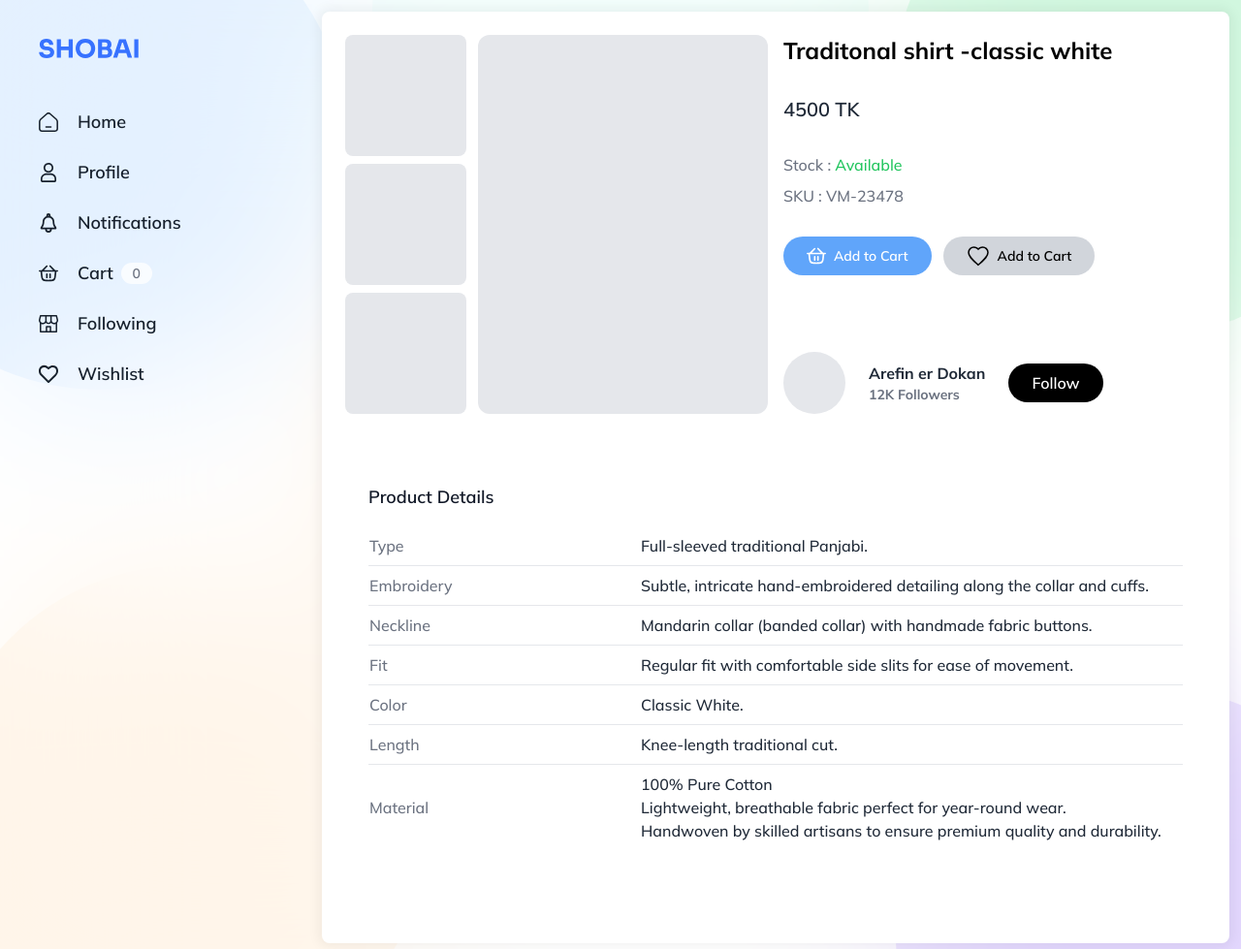
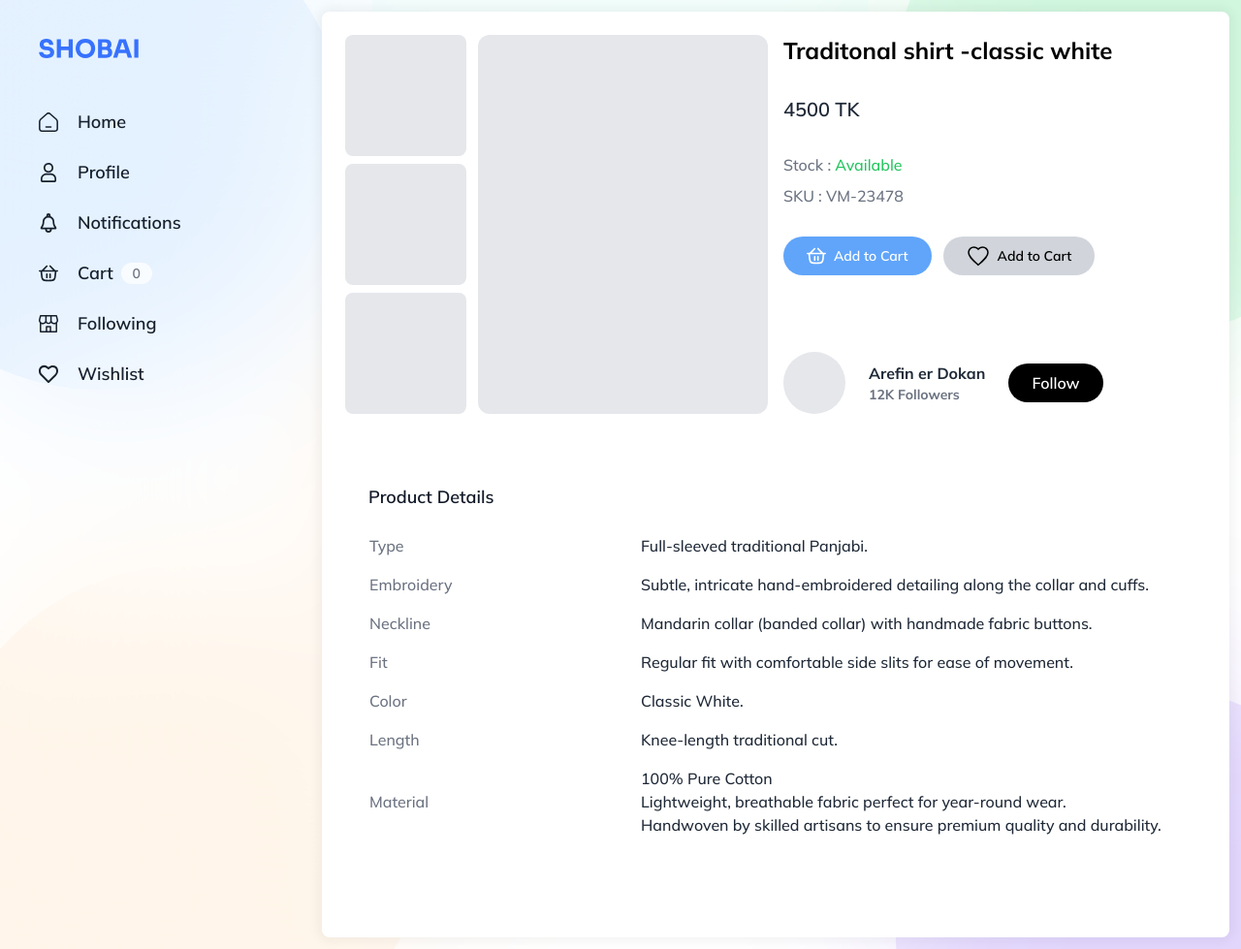
Before and after one commit to Mohotasir/SHOBAI, a Django app: page /products/product_details/ in a window 1280 px wide. Shown: the whole page at 97% size. Run offline with Django 5.2, Linux system fonts and the light colour scheme; some libraries are stand-ins or nearby versions.

Commit message:
remove: table border in productdeatails page , add: search icnon svg file

```diff
--- a/apps/products/templates/product_details.html
+++ b/apps/products/templates/product_details.html
@@ -36,27 +36,27 @@
          <h2 class="text-lg font-semibold text-gray-900 mb-4">Product Details</h2>
          <table class="w-full text-left text-gray-800">
              <tbody>
-                 <tr class="border-b border-gray-200">
+                 <tr class=" ">
                      <th class="py-2 pr-4 text-gray-500 font-medium w-1/3">Type</th>
                      <td class="py-2">Full-sleeved traditional Panjabi.</td>
                  </tr>
-                 <tr class="border-b border-gray-200">
+                 <tr class=" ">
                      <th class="py-2 pr-4 text-gray-500 font-medium">Embroidery</th>
                      <td class="py-2">Subtle, intricate hand-embroidered detailing along the collar and cuffs.</td>
                  </tr>
-                 <tr class="border-b border-gray-200">
+                 <tr class=" ">
                      <th class="py-2 pr-4 text-gray-500 font-medium">Neckline</th>
                      <td class="py-2">Mandarin collar (banded collar) with handmade fabric buttons.</td>
                  </tr>
-                 <tr class="border-b border-gray-200">
+                 <tr class=" ">
                      <th class="py-2 pr-4 text-gray-500 font-medium">Fit</th>
                      <td class="py-2">Regular fit with comfortable side slits for ease of movement.</td>
                  </tr>
-                 <tr class="border-b border-gray-200">
+                 <tr class=" ">
                      <th class="py-2 pr-4 text-gray-500 font-medium">Color</th>
                      <td class="py-2">Classic White.</td>
                  </tr>
-                 <tr class="border-b border-gray-200">
+                 <tr class=" ">
                      <th class="py-2 pr-4 text-gray-500 font-medium">Length</th>
                      <td class="py-2">Knee-length traditional cut.</td>
                  </tr>
--- /dev/null
+++ b/templates/icons/searchIcon.html
@@ -0,0 +1,4 @@
+<svg width="24" height="24" viewBox="0 0 24 24" fill="none" xmlns="http://www.w3.org/2000/svg">
+   <circle cx="11" cy="11" r="7" stroke="black" stroke-width="2" />
+   <line x1="16" y1="16" x2="22" y2="22" stroke="black" stroke-width="2" />
+</svg>
```
